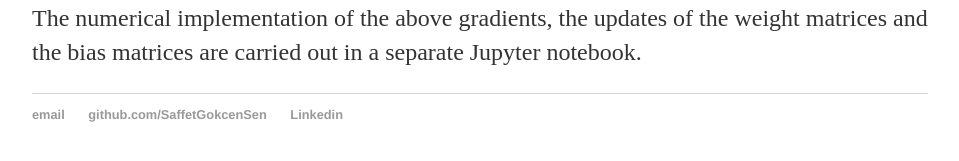
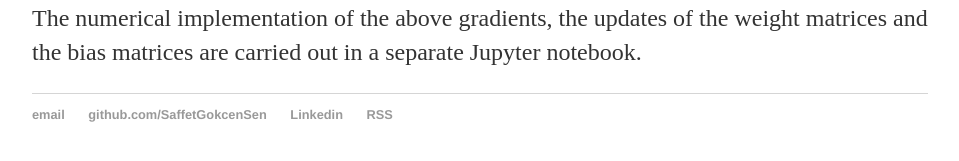
Before and after one commit to SaffetGokcenSen/saffetgokcensen.github.io, a Jekyll site: the page built from _posts/2020-05-31-a-numpy-neural-network.md, in a window 1280 px wide and 900 px high, scrolled down 10186 px. Shown: the part 714-875 px from the top of the window, without its empty margins (160-1119 px from the left). Built offline with Jekyll 4.4.1, drawn with Linux system fonts in a browser that asks for light colours.

Commit message:
added RSS link

```diff
--- a/_layouts/default.html
+++ b/_layouts/default.html
@@ -34,6 +34,7 @@
 	        		<li><a href="mailto:saffetgokcen@gmail.com">email</a></li>
 	        		<li><a href="https://github.com/SaffetGokcenSen">github.com/SaffetGokcenSen</a></li>
 				<li><a href="https://www.linkedin.com/in/saffetgokcensen39735260">Linkedin</a></li>
+				<li><a href="https://saffetgokcensen.github.io/blog/atom.xml">RSS</a></li>
 				</ul>
 			</footer>
 		</body>
```
